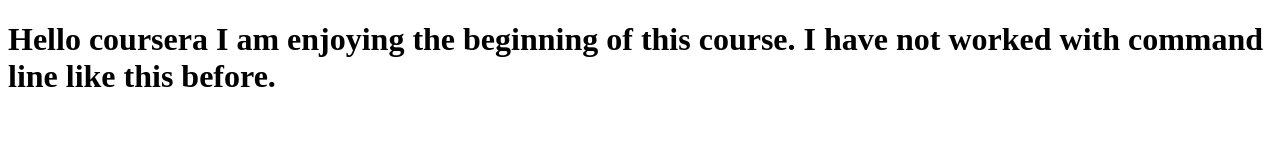
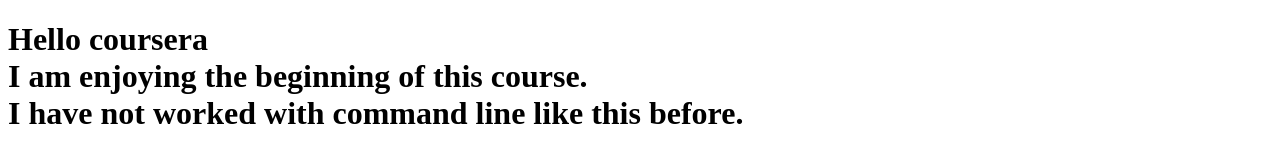
Before and after one commit to cbeery112/coursera, a plain HTML site: page site/index.html in a window 1280 px wide. Drawn offline with Linux system fonts and the light colour scheme.

Commit message:
Added breaks to structure content

```diff
--- a/site/index.html
+++ b/site/index.html
@@ -7,8 +7,8 @@
 </head>
 <body>
 <h1>
-	Hello coursera
-	I am enjoying the beginning of this course.
+	Hello coursera<br>
+	I am enjoying the beginning of this course.<br>
 	I have not worked with command line like this before.
 </h1>
 </body>
```
